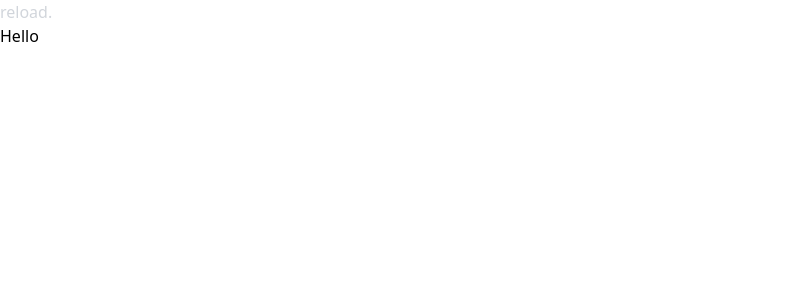
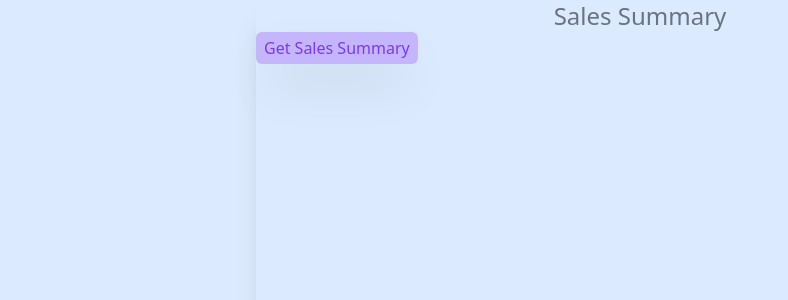
Before and after one commit to rohit1101/Sales-Sheet-Frontend, a React (Create React App) app: page / in a window 1280 px wide. Shown: the top 300 px of the page, without its empty margins (0-788 px from the left). Built offline with nearby package versions, Linux system fonts and the light colour scheme.

Commit message:
Tested /sales endpoint

```diff
--- a/src/App.js
+++ b/src/App.js
@@ -1,10 +1,78 @@
-// import "./App.css";
-import Sample from "./Sample";
+import React, { useState } from "react";
+
 function App() {
+  const [salesEntries, setSalesEntries] = useState();
+  const [btnState, setBtnState] = useState(false);
+
+  function getSalesEntries() {
+    if (localStorage.getItem("sales")) {
+      setSalesEntries(JSON.parse(localStorage.getItem("sales")));
+      setBtnState(true);
+    } else {
+      fetch(`http://127.0.0.1:3000/sales`)
+        .then((data) => data.json())
+        .then((res) => {
+          setSalesEntries(res);
+          localStorage.setItem("sales", JSON.stringify(res));
+          setBtnState(true);
+        })
+        .catch((e) => console.log("Error:", e));
+    }
+  }
+  console.log(btnState);
+
   return (
-    <div>
-      <p className="text-gray-300">reload.</p>
-      <Sample />
+    <div className="h-screen bg-blue-100">
+      <div className="w-full max-w-screen-md mx-auto rounded-sm shadow-xl h-full">
+        <h1 className="font-sans text-2xl font-medium text-gray-500 text-center">
+          Sales Summary
+        </h1>
+        <button
+          onClick={getSalesEntries}
+          className="min-w-max-content bg-purple-300 text-purple-600 font-normal hover:bg-purple-200 duration-100 hover:text-purple-800 rounded-md px-2 py-1 shadow-2xl"
+        >
+          Get Sales Summary
+        </button>
+
+        {btnState && (
+          <>
+            <table className="w-full my-2 table-auto bg-green-200 border-collapse border-2 border-green-800">
+              <thead>
+                <tr>
+                  <th className="border border-green-600">Card ID</th>
+                  <th className="border border-green-600">Sales Rep ID</th>
+                  <th className="border border-green-600">Date</th>
+                  <th className="border border-green-600">Amount</th>
+                </tr>
+              </thead>
+              <tbody>
+                {salesEntries.map((sale) => (
+                  <tr className="bg-yellow-200">
+                    <td className="border border-green-600">{sale.cardid}</td>
+                    <td className="border border-green-600">
+                      {sale.salesrepid}
+                    </td>
+                    <td className="border border-green-600">
+                      {new Date(sale.date).toLocaleString()}
+                    </td>
+                    <td className="border border-green-600">
+                      {sale.amountpaid}
+                    </td>
+                  </tr>
+                ))}
+              </tbody>
+            </table>
+
+            <button
+              disabled={!btnState}
+              onClick={() => setBtnState()}
+              className='"min-w-max-content bg-red-300 text-red-600 font-normal hover:bg-red-100 duration-100 hover:text-red-500 rounded-md px-2 py-1 shadow-2xl"'
+            >
+              Hide
+            </button>
+          </>
+        )}
+      </div>
     </div>
   );
 }
--- a/src/Sample.jsx
+++ /dev/null
@@ -1,3 +0,0 @@
-export default function Sample() {
-  return <h1 className="sample">Hello</h1>;
-}
```
